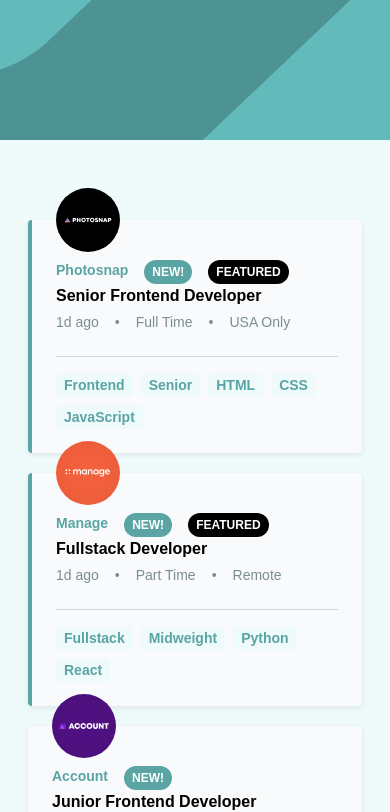
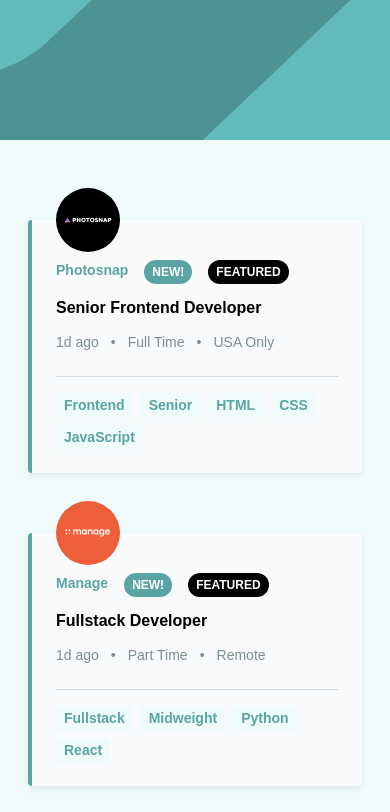
Before and after one commit to RidaAli110/Frontendmentor-Job-listings-with-filtering-Project, a React (Vite) app: page / in a window 390 px wide. Shown: the top 812 px of the page. Built offline with nearby package versions, Linux system fonts and the light colour scheme.

Commit message:
Finished styling and responsiveness

```diff
--- a/components/Card.jsx
+++ b/components/Card.jsx
@@ -3,20 +3,20 @@ import JobTags from './JobTags';
 export default function Card({ job }) {
   return (
     <div
-      className={` flex flex-col md:flex-row  relative  gap-6 p-6 pt-10 md:pt-6
+      className={` flex flex-col lg:flex-row  relative  gap-6 p-6 pt-10 lg:pt-6
         max-w-6xl w-full bg-gray-50 shadow-[0_2px_6px_rgba(0,0,0,0.08)] rounded-sm
      ${job.featured ? 'border-l-4 border-l-(--blue-text)' : ''}`}
     >
       <img
         className='w-16 h-16 absolute -top-8
-        left-6 md:static md:top-auto md:left-auto'
+        left-6 lg:static lg:top-auto lg:left-auto'
         src={job.logo}
         alt='Company Logo'
       />
       {/* Container for company info and job details */}
-      <section className='flex flex-col  '>
+      <section className='flex flex-col  gap-3  '>
         {/* Company info */}
-        <div className='flex gap-4'>
+        <div className='flex flex-wrap gap-4'>
           <h1
             className='  text-(--blue-text) font-bold text-sm mb-1
           hover:text-(--blue-text)'
@@ -43,14 +43,17 @@ export default function Card({ job }) {
           )}
         </div>
         {/* Job details */}
-        <div className='flex flex-col font-bold gap-1'>
+        <div className='flex flex-col font-bold gap-3'>
           <p>{job.position}</p>
-          <div className='flex flex-row gap-4 text-sm font-light text-(--grey-text)'>
-            <p>{job.postedAt}</p>
+          <div
+            className='flex flex-wrap flex-row gap-3 text-sm font-light text-(--grey-text)
+           '
+          >
+            <p className='whitespace-nowrap'>{job.postedAt}</p>
             <span>•</span>
-            <p>{job.contract}</p>
+            <p className='whitespace-nowrap'>{job.contract}</p>
             <span>•</span>
-            <p>{job.location}</p>
+            <p className='whitespace-nowrap'>{job.location}</p>
           </div>
         </div>
       </section>
--- a/components/JobList.jsx
+++ b/components/JobList.jsx
@@ -15,7 +15,7 @@ export default function JobList() {
   return (
     <section
       className='flex flex-col justify-center mt-20
-     mb-8 mx-7 md:mx-20 md:mb-20 gap-5'
+     mb-8 mx-7 lg:items-center lg:mx-20 lg:mb-20 gap-15 lg:gap-5'
     >
       {jobData.map((job) => {
         return <Card key={job.id} job={job} />;
--- a/components/JobTags.jsx
+++ b/components/JobTags.jsx
@@ -2,8 +2,10 @@ import JobTagsButton from './JobTagsButton';
 
 export default function JobTags({ job }) {
   return (
-    <div className='flex flex-wrap items-center md:ml-auto gap-2
-    border-t border-t-gray-300 md:border-t-0 pt-4 md:pt-0'>
+    <div
+      className='flex flex-wrap items-center lg:ml-auto gap-2
+  border-t border-t-gray-300 pt-4 lg:border-t-0 lg:pt-0'
+    >
       <JobTagsButton>{job.role}</JobTagsButton>
       <JobTagsButton>{job.level}</JobTagsButton>
       {job.languages.map((language) => {
--- a/src/index.css
+++ b/src/index.css
@@ -5,7 +5,8 @@
   --blue-text: hsl(180, 29%, 50%);
   --grey-text: hsl(180, 8%, 52%);
   --bg-color: hsl(180, 52%, 96%);
-  --job-tag-bg: hsl(180,52%,96%);
+  --job-tag-bg: hsl(180, 52%, 96%);
+  --footer-link-color: hsl(228, 45%, 44%);
 }
 body {
   font-family: 'League Spartan', sans-serif;
```
